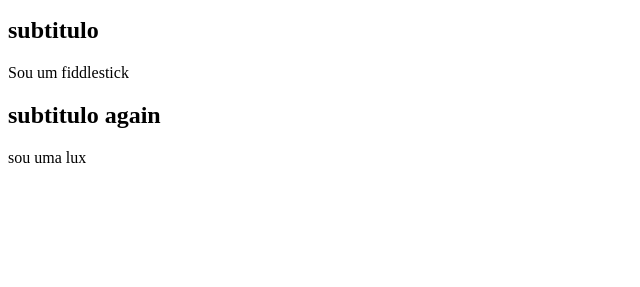
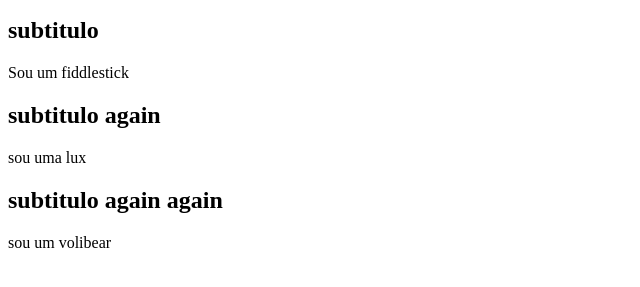
Before and after one commit to hauntered1/PrjHelloWorldGit, a plain HTML site: page index.html in a window 1280 px wide. Shown: the part 87-374 px from the top of the page, without its empty margins (0-640 px from the left). Drawn offline with Linux system fonts and the light colour scheme.

Commit message:
Adicionado terceiro subtitulo

```diff
--- a/index.html
+++ b/index.html
@@ -7,5 +7,7 @@
 <p> Sou um fiddlestick
 <h2> subtitulo again</h2>
 <p> sou uma lux </p>
+<h2> subtitulo again again</h2>
+<p> sou um volibear </p>
 </body>
 </html>
```
